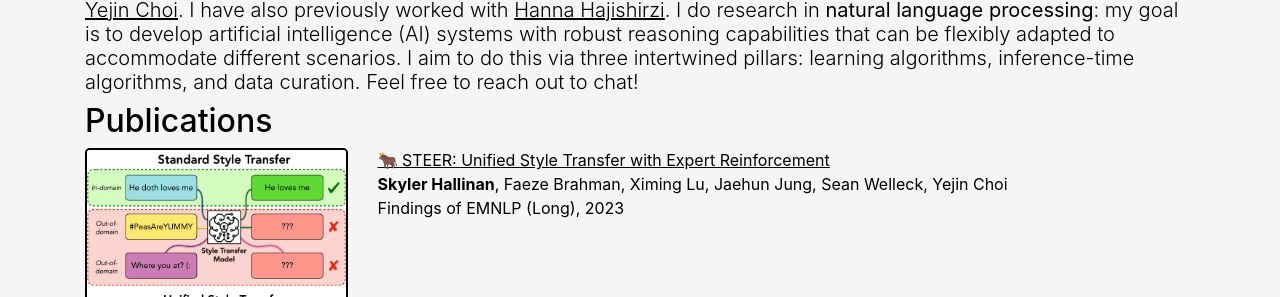
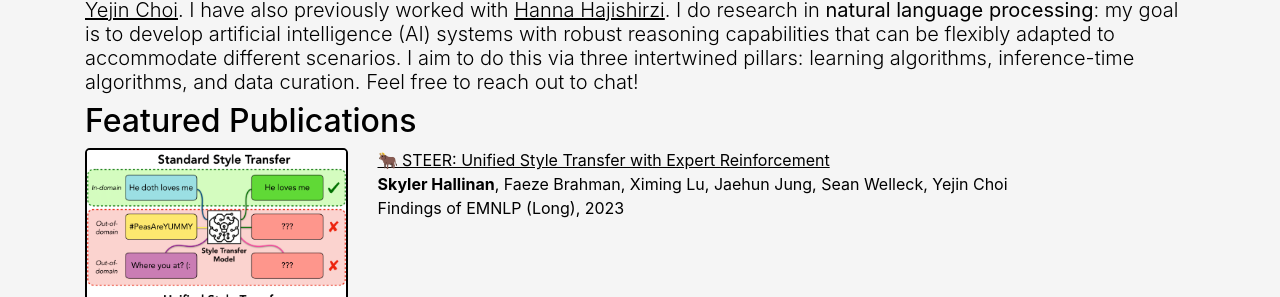
Before and after one commit to shallinan1/shallinan1.github.io, a Jekyll site: the page index.html, which Jekyll copies as it is, in a window 1280 px wide. Shown: the part 248-545 px from the top of the page. Built offline with Jekyll 4.4.1, drawn with Linux system fonts in a browser that asks for light colours.

Commit message:
Update index.html

```diff
--- a/index.html
+++ b/index.html
@@ -62,7 +62,7 @@
             </h5>
          </div>
          <div class = "container">
-            <h2>Publications</h2>
+            <h2>Featured Publications</h2>
             <div class="row mb-4">
                <div class="col-md-3 no-padding-left">
                   <a href="assets/pictures/teaser.png" data-lightbox="image-1" data-title="STEER figure">
```
